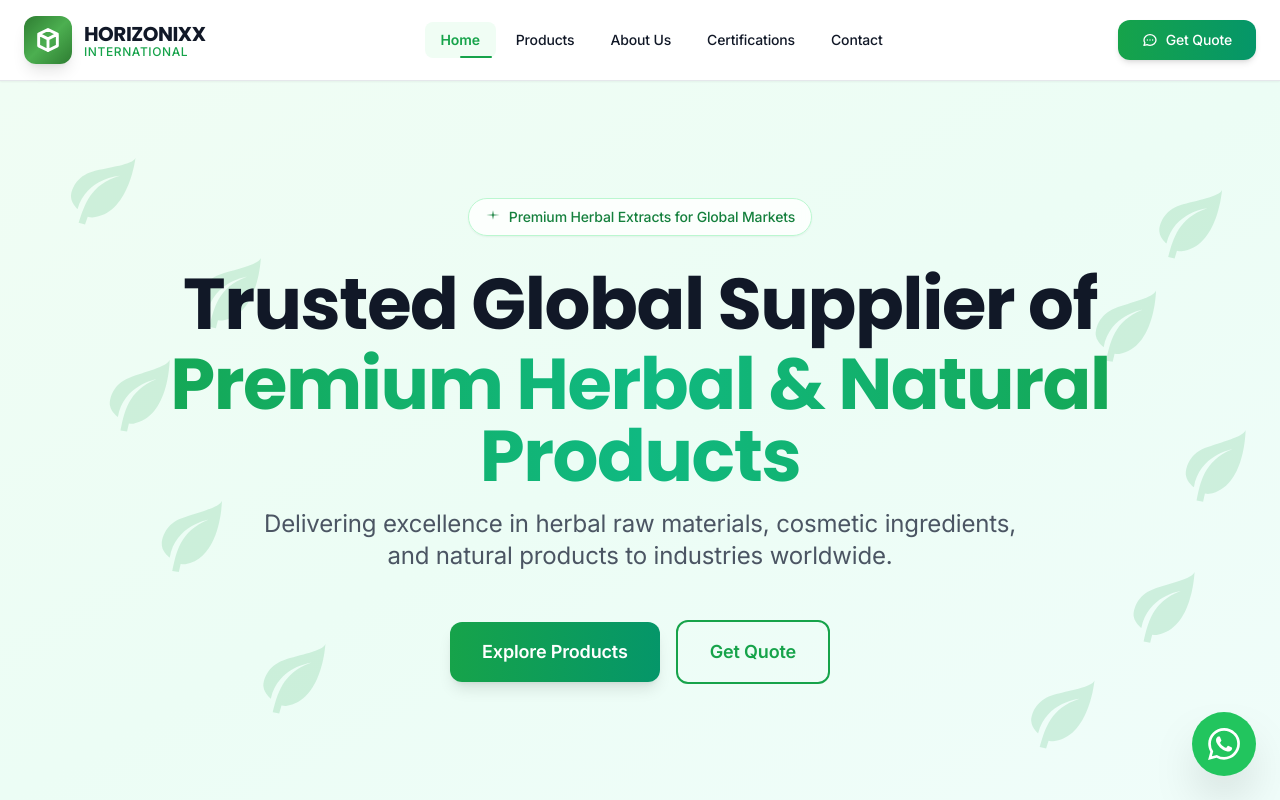
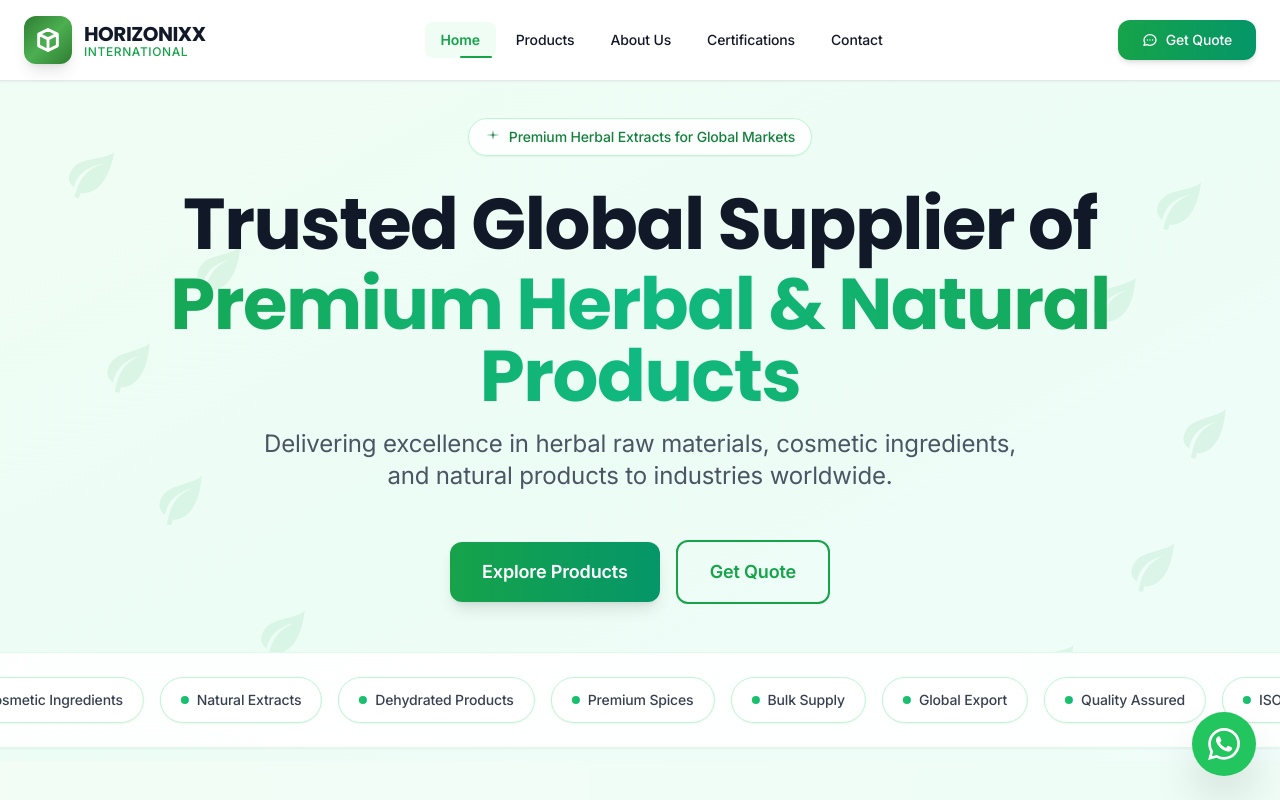
Before and after one commit to DiyaPithva/horizonixx-website, a Next.js app: page / in a window 1280 px wide. Shown: the top 800 px of the page. Built offline with nearby package versions, Linux system fonts and the light colour scheme.

Commit message:
UI that was suggested by DIya

```diff
--- a/app/page.tsx
+++ b/app/page.tsx
@@ -1,6 +1,5 @@
 import type { Metadata, Viewport } from 'next';
 import { Hero } from '@/components/homepage/hero';
-import { ScrollingBanner } from '@/components/homepage/scrolling-banner';
 import { FeaturedProducts } from '@/components/homepage/featured-products';
 import { WhyChooseUs } from '@/components/homepage/why-choose-us';
 import { CompanyStats } from '@/components/homepage/company-stats';
@@ -115,13 +114,10 @@ export default function Home() {
 
       {/* Main Content */}
       <main className="bg-gradient-to-br from-green-50 via-emerald-50 to-teal-50">
-        {/* 1. Hero Section */}
+        {/* 1. Hero Section (includes ScrollingBanner inside) */}
         <Hero />
 
-        {/* 2. Scrolling Banner */}
-        <ScrollingBanner />
-
-        {/* 3. Featured Products Section */}
+        {/* 2. Featured Products Section */}
         <AnimatedSection animation="slideUp" delay={0.2}>
           <FeaturedProducts />
         </AnimatedSection>
--- a/components/homepage/hero.tsx
+++ b/components/homepage/hero.tsx
@@ -2,6 +2,7 @@
 
 import { motion } from "framer-motion";
 import Link from "next/link";
+import { ScrollingBanner } from "@/components/homepage/scrolling-banner";
 
 const leaves = [
   { top: "10%", left: "5%" },
@@ -18,13 +19,13 @@ const leaves = [
 
 export function Hero() {
   return (
-    <section className="relative min-h-[90vh] flex items-center justify-center text-center overflow-hidden bg-gradient-to-br from-green-50 via-emerald-50 to-teal-50">
+    <section className="relative min-h-[85vh] flex flex-col items-center justify-center text-center overflow-hidden pt-6 bg-gradient-to-br from-green-50 via-emerald-50 to-teal-50">
       {/* Decorative Leaf Background */}
-      <div className="absolute inset-0 pointer-events-none opacity-15">
+      <div className="absolute inset-0 pointer-events-none opacity-30">
         {leaves.map((leaf, i) => (
           <motion.div
             key={i}
-            className="absolute"
+            className="absolute w-14 h-14 opacity-30 pointer-events-none"
             style={{ top: leaf.top, left: leaf.left }}
             animate={{
               y: [0, -20, 0],
@@ -37,7 +38,7 @@ export function Hero() {
             }}
           >
             <svg
-              className="w-16 h-16 md:w-20 md:h-20 text-green-600"
+              className="w-14 h-14 text-green-600"
               fill="currentColor"
               viewBox="0 0 24 24"
             >
@@ -115,6 +116,11 @@ export function Hero() {
           </motion.div>
         </div>
       </div>
+
+      {/* Category Pills Banner */}
+      <div className="relative z-10 w-full mt-12">
+        <ScrollingBanner />
+      </div>
     </section>
   );
 }
```
